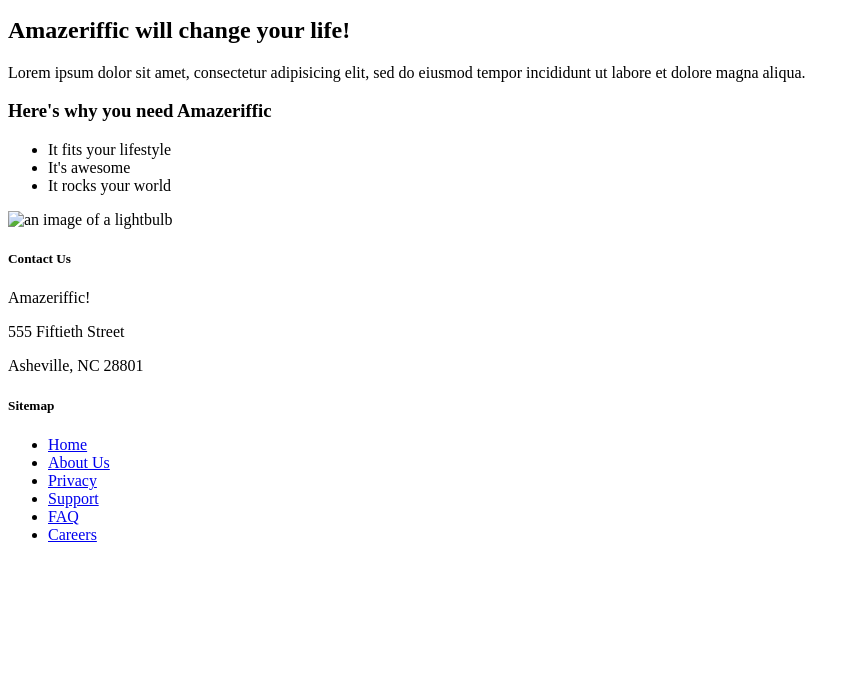
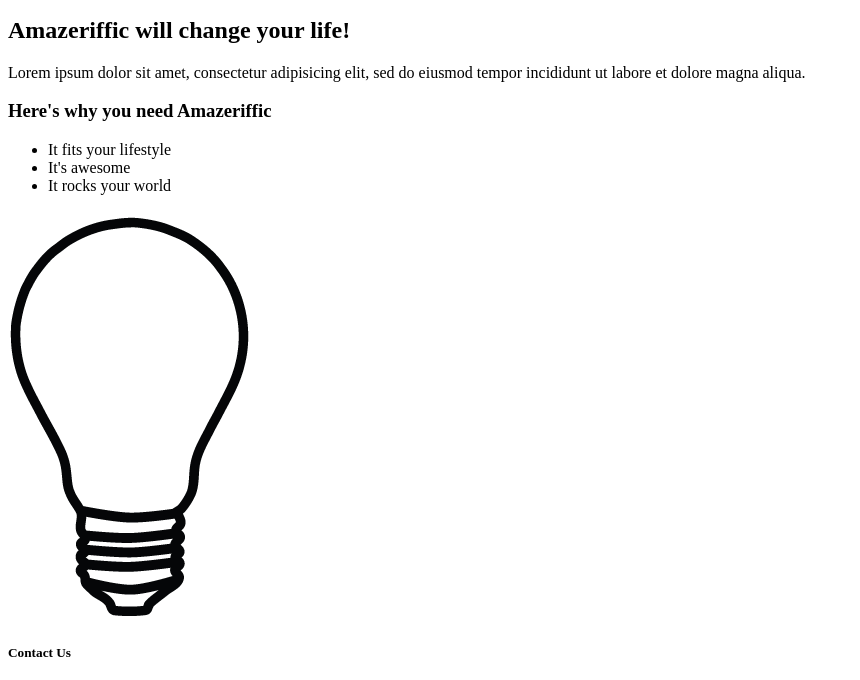
Before and after one commit to XiaopingLiao/P2, a plain HTML site: page index.html in a window 1280 px wide. Shown: the part 101-781 px from the top of the page, without its empty margins (0-860 px from the left). Drawn offline with Linux system fonts and the light colour scheme.

Commit message:
First pages commit

```diff
--- a/index.html
+++ b/index.html
@@ -26,7 +26,7 @@
         <li>It rocks your world</li>
       </ul>
 
-      <img src="lightbulb.png" alt="an image of a lightbulb">
+      <img src="images/lightbulb.png" alt="an image of a lightbulb">
     </main>
 
     <footer>
```
